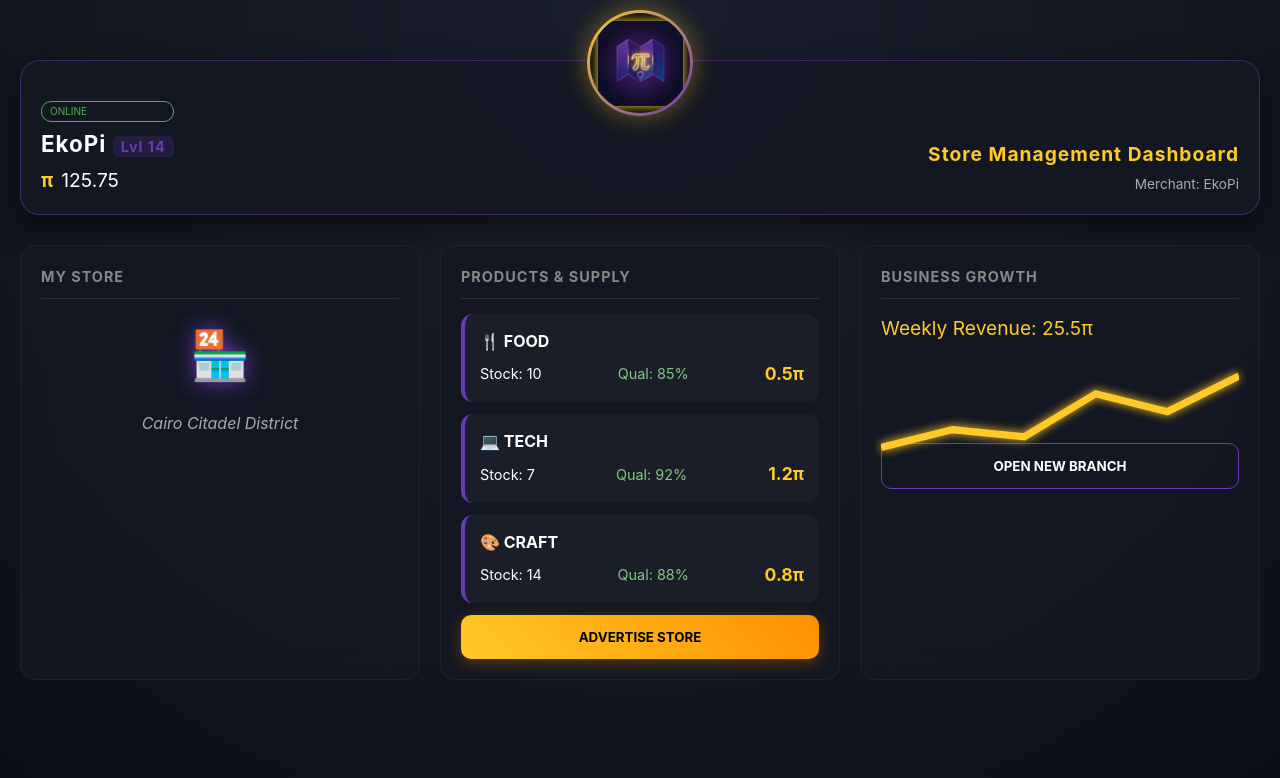
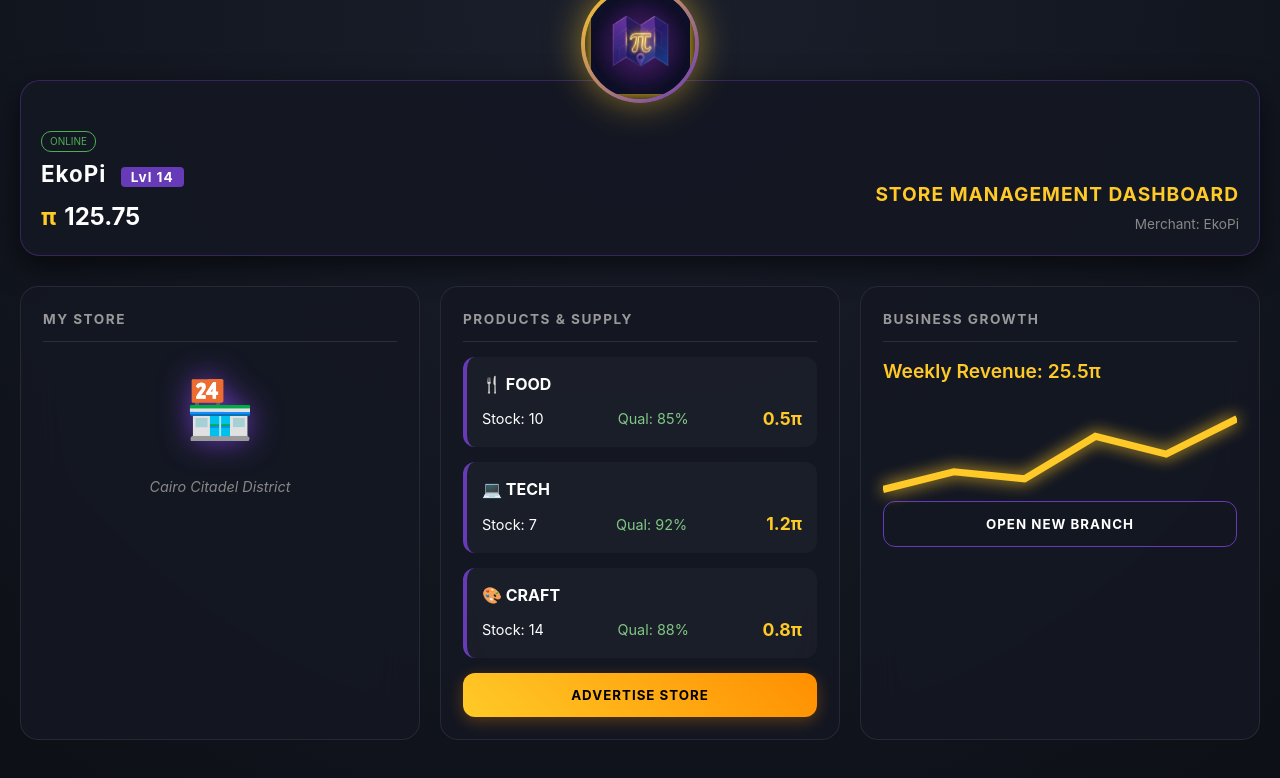
Before and after one commit to Maplypi-Official/maplypi-frontend, a React (Vite) app: page / in a window 1280 px wide. Shown: the top 778 px of the page. Built offline with nearby package versions, Linux system fonts and the light colour scheme; no server answers.

Commit message:
Update App.css

```diff
--- a/src/App.css
+++ b/src/App.css
@@ -19,7 +19,7 @@ body {
 /* --- حاوية الـ Dashboard الرئيسية --- */
 .ts-dashboard {
   min-height: 100vh;
-  padding: 60px 20px 20px 20px; /* زيادة Padding العلوي لإعطاء مساحة للوجو */
+  padding: 80px 20px 20px 20px; /* تم تعديل الـ Padding ليناسب ارتفاع اللوجو */
   background: radial-gradient(circle at top, #1a1f2c, #0b0e14);
 }
 
@@ -28,22 +28,22 @@ body {
   display: flex;
   justify-content: center;
   position: absolute;
-  top: 10px;
+  top: -15px; /* رفعنا اللوجو قليلاً للأعلى ليحاكي التصميم */
   left: 0;
   right: 0;
   z-index: 100;
 }
 
 .logo-outer-circle {
-  width: 100px;
-  height: 100px;
+  width: 110px; /* تكبير بسيط ليبرز أكثر */
+  height: 110px;
   background: linear-gradient(135deg, var(--gold-glow), var(--primary-purple));
   border-radius: 50%;
   display: flex;
   justify-content: center;
   align-items: center;
-  box-shadow: 0 0 25px rgba(255, 202, 40, 0.4);
-  padding: 3px;
+  box-shadow: 0 0 35px rgba(255, 202, 40, 0.5); /* زيادة وهج اللوجو */
+  padding: 4px;
 }
 
 .logo-inner-circle {
@@ -55,26 +55,27 @@ body {
   justify-content: center;
   align-items: center;
   overflow: hidden;
+  position: relative;
 }
 
 .central-logo {
-  width: 85%;
-  height: 85%;
+  width: 90%; /* تكبير الشعار داخل الدائرة */
+  height: 90%;
   object-fit: contain;
-  filter: drop-shadow(0 0 5px var(--gold-glow));
+  filter: drop-shadow(0 0 10px var(--gold-glow)); /* زيادة الوضوح */
 }
 
 /* --- الهيدر (User Profile & Title) --- */
 .ts-header {
   display: flex;
   justify-content: space-between;
-  align-items: flex-end; /* لضمان تناسق النصوص مع مكان اللوجو */
+  align-items: flex-end;
   margin-bottom: 30px;
-  padding: 40px 20px 20px 20px; /* مساحة إضافية تحت اللوجو */
+  padding: 50px 20px 20px 20px; /* مساحة تحت اللوجو المركزي */
   background: var(--panel-bg);
-  border: 1px solid rgba(103, 58, 183, 0.5);
+  border: 1px solid rgba(103, 58, 183, 0.4);
   border-radius: 20px;
-  box-shadow: 0 10px 30px rgba(0, 0, 0, 0.5);
+  box-shadow: 0 10px 30px rgba(0, 0, 0, 0.6);
   position: relative;
 }
 
@@ -86,12 +87,13 @@ body {
   margin: 0;
   color: var(--gold-glow);
   font-size: 1.2rem;
+  text-transform: uppercase; /* لمسة احترافية للمسميات */
 }
 
 .merchant-tag {
   margin: 5px 0 0 0;
   font-size: 0.85rem;
-  color: #aaa;
+  color: #888;
 }
 
 /* --- ملف المستخدم والبيانات --- */
@@ -101,18 +103,20 @@ body {
 }
 
 .lvl {
-  font-size: 0.9rem;
-  color: var(--primary-purple);
-  background: rgba(103, 58, 183, 0.2);
-  padding: 2px 8px;
-  border-radius: 5px;
+  font-size: 0.85rem;
+  color: #fff;
+  background: var(--primary-purple);
+  padding: 2px 10px;
+  border-radius: 4px;
+  margin-left: 8px;
 }
 
 .balance-container {
   display: flex;
   align-items: center;
-  font-size: 1.2rem;
-  margin-top: 5px;
+  font-size: 1.5rem; /* جعل الرصيد أوضح */
+  margin-top: 8px;
+  font-weight: bold;
 }
 
 .status-badge {
@@ -122,6 +126,7 @@ body {
   padding: 2px 8px;
   border-radius: 10px;
   text-transform: uppercase;
+  width: fit-content;
 }
 
 .pi-icon {
@@ -133,34 +138,35 @@ body {
 /* --- نظام الشبكة (Grid System) --- */
 .ts-grid {
   display: grid;
-  grid-template-columns: repeat(auto-fit, minmax(300px, 1fr));
+  grid-template-columns: repeat(auto-fit, minmax(320px, 1fr));
   gap: 20px;
 }
 
 .ts-panel {
   background: var(--panel-bg);
-  backdrop-filter: blur(15px);
-  border: 1px solid rgba(255, 255, 255, 0.05);
-  border-radius: 15px;
-  padding: 20px;
-  transition: all 0.3s ease;
+  backdrop-filter: blur(20px);
+  border: 1px solid rgba(255, 255, 255, 0.08);
+  border-radius: 18px;
+  padding: 22px;
+  transition: transform 0.3s cubic-bezier(0.4, 0, 0.2, 1), box-shadow 0.3s ease;
   position: relative;
   overflow: hidden;
 }
 
 .ts-panel:hover {
   border-color: var(--primary-purple);
-  box-shadow: 0 0 15px rgba(103, 58, 183, 0.2);
-  transform: translateY(-5px);
+  box-shadow: 0 0 20px rgba(103, 58, 183, 0.25);
+  transform: translateY(-8px);
 }
 
 .ts-panel h3 {
   margin-top: 0;
-  font-size: 0.9rem;
-  letter-spacing: 1px;
-  color: #888;
+  font-size: 0.85rem;
+  letter-spacing: 1.5px;
+  color: #999;
   border-bottom: 1px solid rgba(255, 255, 255, 0.1);
-  padding-bottom: 10px;
+  padding-bottom: 12px;
+  text-transform: uppercase;
 }
 
 /* --- الكروت والمنتجات --- */
@@ -168,7 +174,7 @@ body {
 
 .prod-card {
   background: rgba(255, 255, 255, 0.03);
-  margin-bottom: 12px;
+  margin-bottom: 15px;
   padding: 15px;
   border-radius: 12px;
   border-left: 4px solid var(--primary-purple);
@@ -176,7 +182,7 @@ body {
   flex-direction: column;
 }
 
-.prod-head { font-weight: bold; margin-bottom: 8px; display: flex; align-items: center; gap: 10px; }
+.prod-head { font-weight: bold; margin-bottom: 10px; display: flex; align-items: center; gap: 12px; font-size: 1rem; }
 .prod-details { display: flex; justify-content: space-between; align-items: center; font-size: 0.9rem; }
 
 .q-tag { color: #81c784; }
@@ -186,12 +192,13 @@ body {
 .ts-btn {
   width: 100%;
   padding: 14px;
-  border-radius: 10px;
+  border-radius: 12px;
   border: none;
   cursor: pointer;
   font-weight: bold;
   text-transform: uppercase;
-  transition: all 0.2s ease;
+  letter-spacing: 1px;
+  transition: all 0.25s ease;
 }
 
 .ts-btn.gold {
@@ -201,8 +208,8 @@ body {
 }
 
 .ts-btn.gold:hover {
-  filter: brightness(1.1);
-  box-shadow: 0 6px 20px rgba(255, 143, 0, 0.5);
+  filter: brightness(1.2);
+  transform: scale(1.02);
 }
 
 .ts-btn.outline {
@@ -212,14 +219,18 @@ body {
   margin-top: 15px;
 }
 
+.ts-btn.outline:hover {
+  background: rgba(103, 58, 183, 0.15);
+}
+
 /* --- التحليلات والرسوم البيانية --- */
-.revenue-stat { font-size: 1.2rem; margin: 15px 0; color: var(--gold-glow); }
-.mini-chart { height: 60px; margin: 10px 0; }
-.chart-line { filter: drop-shadow(0 0 5px var(--gold-glow)); }
+.revenue-stat { font-size: 1.2rem; margin: 15px 0; color: var(--gold-glow); font-weight: 600; }
+.mini-chart { height: 70px; margin: 15px 0; }
+.chart-line { filter: drop-shadow(0 0 8px var(--gold-glow)); }
 
 /* --- الأيقونات --- */
-.isometric-icon { font-size: 3rem; text-align: center; margin: 20px 0; filter: drop-shadow(0 0 10px var(--primary-purple)); }
-.loc-text { text-align: center; color: #aaa; font-style: italic; }
+.isometric-icon { font-size: 3.5rem; text-align: center; margin: 25px 0; filter: drop-shadow(0 0 15px var(--primary-purple)); }
+.loc-text { text-align: center; color: #888; font-style: italic; font-size: 0.9rem; }
 
 /* --- شاشة التحميل --- */
 .loading-screen {
@@ -231,5 +242,18 @@ body {
   color: var(--gold-glow);
   font-family: 'Courier New', monospace;
   font-weight: bold;
-  text-shadow: 0 0 10px var(--gold-glow);
+  letter-spacing: 2px;
+  text-shadow: 0 0 15px var(--gold-glow);
 }
+
+/* --- Toast Error --- */
+.error-toast {
+  position: fixed;
+  bottom: 20px;
+  right: 20px;
+  background: #f44336;
+  padding: 10px 20px;
+  border-radius: 8px;
+  z-index: 1000;
+  box-shadow: 0 5px 15px rgba(0,0,0,0.3);
+}
```
